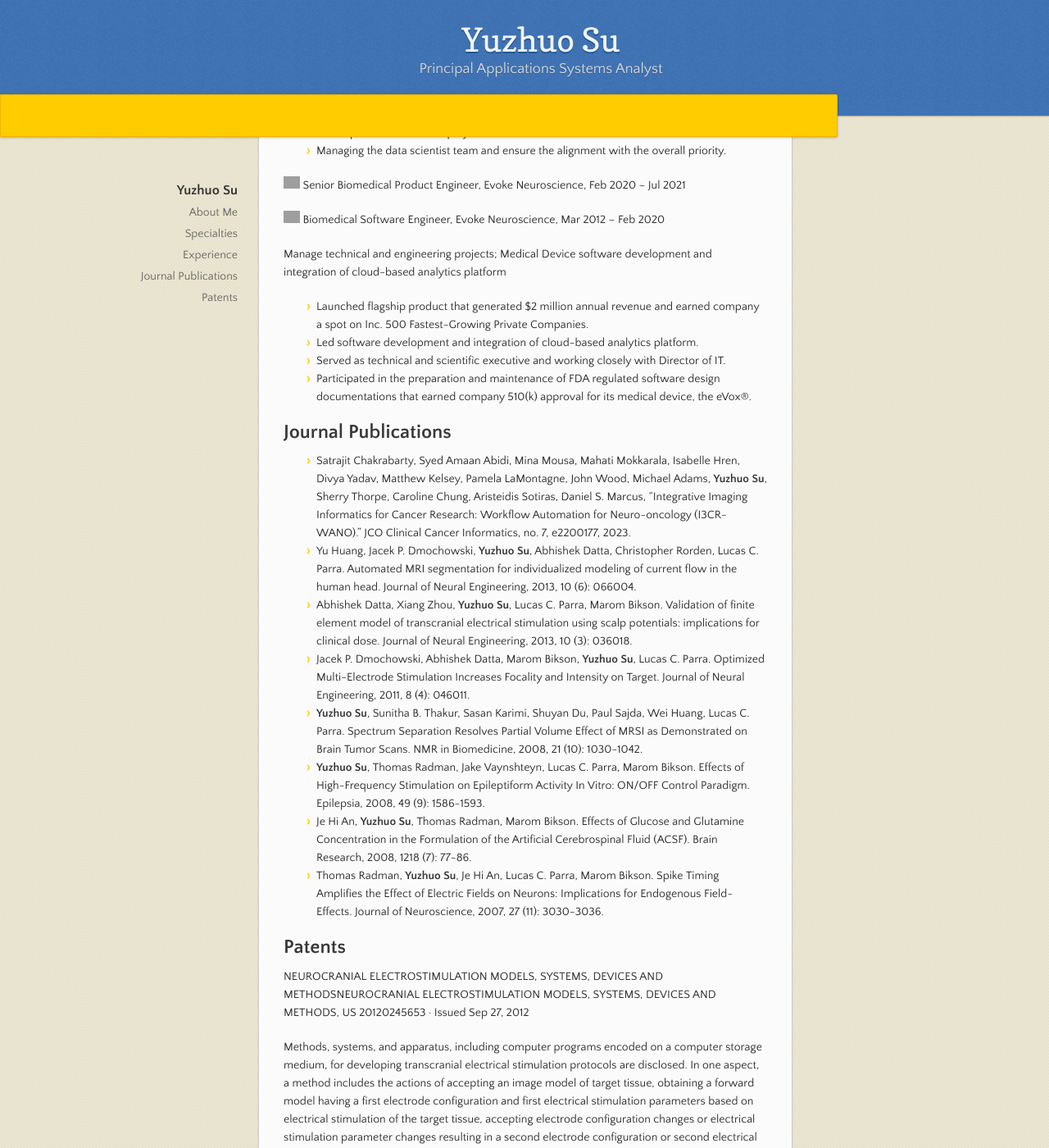
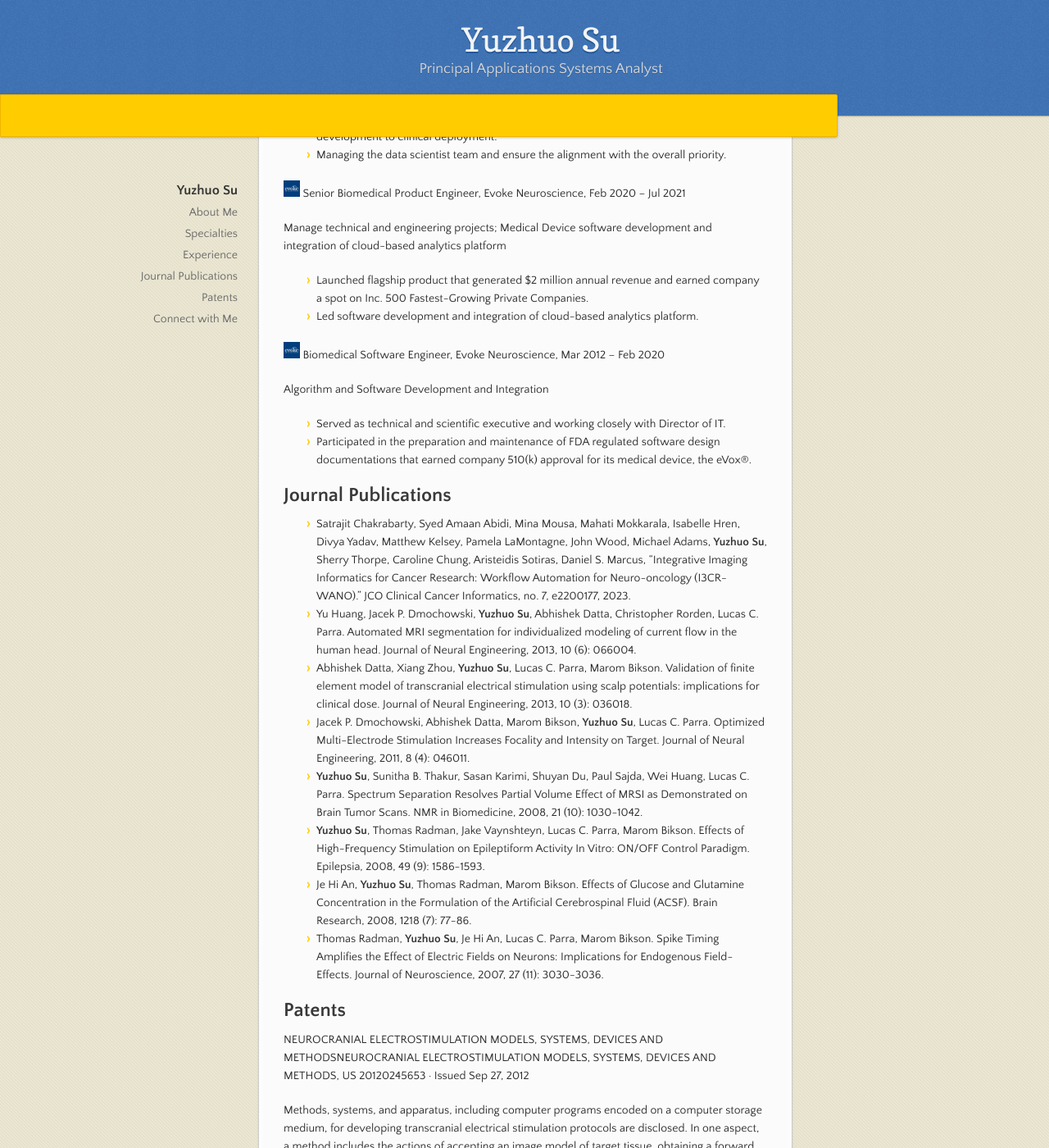
Before and after one commit to syzsuzy/syzsuzy.github.io, a Jekyll site: the page built from index.md, in a window 1280 px wide and 1400 px high, scrolled down 1068 px. Shown: the whole window at 82% size. Built offline with Jekyll 4.4.1, drawn with Linux system fonts in a browser that asks for light colours; our own code applies the rules of GitHub Pages for plain Markdown files; grey boxes are pictures that could not be loaded.

Commit message:
Update company logos and job titles in index.md

```diff
--- a/index.md
+++ b/index.md
@@ -19,7 +19,7 @@ I earned my Ph.D. in biomedical engineering (BME) at City University of New York
 
 ## Experience
 
-<span><img src="https://media.licdn.com/dms/image/D560BAQEtcUd-KF909g/company-logo_200_200/0/1708463593072/mdandersoncancercenter_logo?e=1721260800&v=beta&t=UYo5tL53mMnaJFBtxxU5zul0afZ6VFDVdrXwOzmfcL4" alt="MD Anderson" width="20"/> Principal Application Systems Analyst, MD Anderson Cancer Center,</span> <span>Jul 2021 -- Present</span>
+<span><img src="./assets/mdandersoncancercenter_logo.jpeg" alt="MD Anderson" width="20"/> Principal Application Systems Analyst, MD Anderson Cancer Center,</span> <span>Jul 2021 -- Present</span>
 
 Designing and managing the process of building automated image interpretation tools and the extraction of tumor measurements to fulfil the TMI (Tumor Measurement Initiative) objective
 
@@ -31,13 +31,15 @@ Designing and managing the process of building automated image interpretation to
  - Participating in the coordination of machine learning model management from development to clinical deployment.
  - Managing the data scientist team and ensure the alignment with the overall priority.
 
-<span><img src="https://media.licdn.com/dms/image/C560BAQGYAA3rdVyR3g/company-logo_200_200/0/1633619117229/evoke_neuroscience_logo?e=1721260800&v=beta&t=0_ApQ-0RLu_ZNSdeH5uW6vkBRNSwtUTFny_KfPfFkX0" alt="Evoke" width="20"/> Senior Biomedical Product Engineer, Evoke Neuroscience,</span> <span>Feb 2020 -- Jul 2021</span>
-
-<span><img src="https://media.licdn.com/dms/image/C560BAQGYAA3rdVyR3g/company-logo_200_200/0/1633619117229/evoke_neuroscience_logo?e=1721260800&v=beta&t=0_ApQ-0RLu_ZNSdeH5uW6vkBRNSwtUTFny_KfPfFkX0" alt="Evoke" width="20"/> Biomedical Software Engineer, Evoke Neuroscience,</span> <span>Mar 2012 -- Feb 2020</span>
+<span><img src="./assets/evoke_neuroscience_logo.jpeg" alt="Evoke" width="20"/> Senior Biomedical Product Engineer, Evoke Neuroscience,</span> <span>Feb 2020 -- Jul 2021</span>
 
 Manage technical and engineering projects; Medical Device software development and integration of cloud-based analytics platform
  - Launched flagship product that generated $2 million annual revenue and earned company a spot on Inc. 500 Fastest-Growing Private Companies.
  - Led software development and integration of cloud-based analytics platform.
+
+<span><img src="./assets/evoke_neuroscience_logo.jpeg" alt="Evoke" width="20"/> Biomedical Software Engineer, Evoke Neuroscience,</span> <span>Mar 2012 -- Feb 2020</span>
+
+Algorithm and Software Development and Integration
  - Served as technical and scientific executive and working closely with Director of IT.
  - Participated in the preparation and maintenance of FDA regulated software design documentations that earned company 510(k) approval for its medical device, the eVox®.
 
@@ -57,3 +59,9 @@ Manage technical and engineering projects; Medical Device software development a
 NEUROCRANIAL ELECTROSTIMULATION MODELS, SYSTEMS, DEVICES AND METHODSNEUROCRANIAL ELECTROSTIMULATION MODELS, SYSTEMS, DEVICES AND METHODS, US 20120245653 · Issued Sep 27, 2012
 
 Methods, systems, and apparatus, including computer programs encoded on a computer storage medium, for developing transcranial electrical stimulation protocols are disclosed. In one aspect, a method includes the actions of accepting an image model of target tissue, obtaining a forward model having a first electrode configuration and first electrical stimulation parameters based on electrical stimulation of the target tissue, accepting electrode configuration changes or electrical stimulation parameter changes resulting in a second electrode configuration or second electrical stimulation parameters, determining an optimized tissue model using a least square methodology and based on the second electrode configuration or second electrical stimulation parameter changes, comparing the optimized tissue model with a desired outcome, and providing a confirmation of the optimized model with the desired outcome.
+
+
+## Connect with Me
+
+[<img src="https://cdn.jsdelivr.net/gh/devicons/devicon/icons/linkedin/linkedin-original.svg" width="30" alt="LinkedIn" />](https://www.linkedin.com/in/yuzhuo/) &nbsp;
+[<img src="https://upload.wikimedia.org/wikipedia/commons/c/c7/Google_Scholar_logo.svg" width="30" alt="Google Scholar" />](https://scholar.google.com/citations?user=JsXnhlQAAAAJ&hl=en)
```
